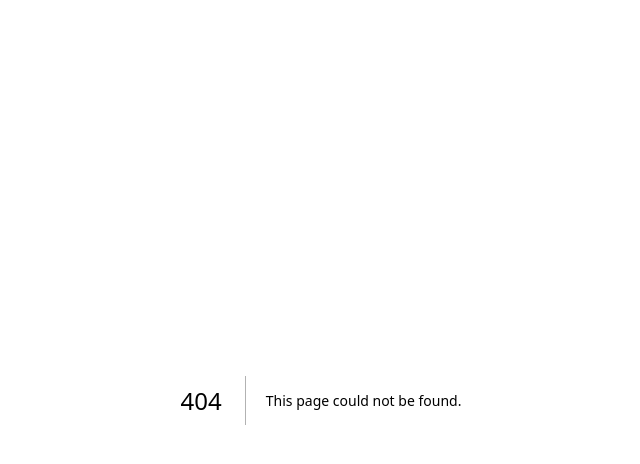
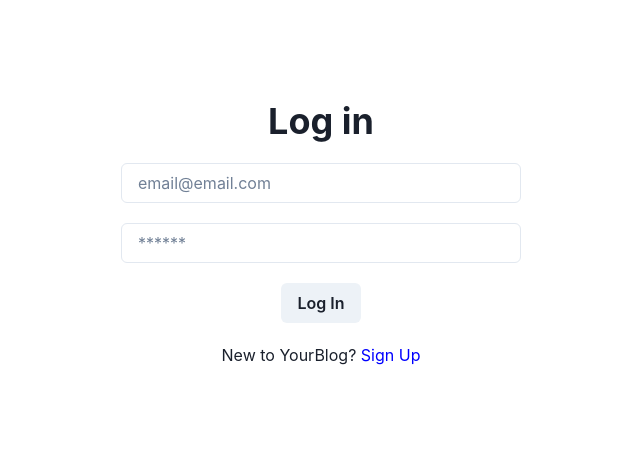
Before and after one commit to adrian1lara/your-blog, a Next.js app: page /login in a window 1280 px wide. Before the commit this address had no page. Shown: the top 464 px of the page, without its empty margins (319-959 px from the left). Built offline with nearby package versions, Linux system fonts and the light colour scheme.

Commit message:
handle login

```diff
--- /dev/null
+++ b/src/app/login/page.js
@@ -0,0 +1,68 @@
+'use client'
+
+import { Box, Button, Center, FormControl, FormErrorMessage, Heading, Input, Link, Text } from "@chakra-ui/react";
+import { useRouter } from "next/navigation";
+import { useState } from "react";
+
+export default function Login() {
+    const [email, setEmail] = useState('')
+    const [password, setPassword] = useState('')
+    const [error, setError] = useState('')
+    const router = useRouter()
+
+    const handleLogin = async() => {
+        try {
+            const res = await fetch('http://localhost:3000/blog-api/login', {
+                method: 'POST',
+                headers: {
+                    'Content-Type': 'application/json',
+                },
+                body: JSON.stringify({email , password})
+            })
+
+            if(res.ok) {
+                const data = await res.json()
+                localStorage.setItem('accessToken', data.token)
+                localStorage.setItem('userId', data._id)
+                router.push("/")
+            } else {
+                const errorData = await res.json()
+                throw new Error(errorData.message ||"Failed to fetch data")
+            }
+        } catch (error) {
+            console.error("Failed to login: ",error)
+            setError(error.message)
+        }
+    }
+
+
+    return (
+        <Box margin={"auto"} maxWidth={960}>
+            <Heading as={"h1"} textAlign={"center"} mt={100}>Log in</Heading>
+
+            <FormControl isInvalid={error} margin={"auto"} maxWidth={400}>
+                <Input type="email"
+                placeholder="email@email.com"
+                mt={5}
+                value={email}
+                onChange={(e) => setEmail(e.target.value)} />
+
+                <Input type="password"
+                placeholder="******"
+                mt={5}
+                value={password}
+                onChange={(e) => setPassword(e.target.value)} />
+                {error && (
+                    <FormErrorMessage>{error}</FormErrorMessage>
+                )}
+
+                <Center flexDir={"column"} mt={5}>
+                <Button onClick={handleLogin}>Log In</Button>
+                <Text mt={5}>New to YourBlog? <Link href="/register" color={"blue"}>Sign Up</Link></Text>
+                </Center>
+
+
+            </FormControl>
+        </Box>
+    )
+}
```
